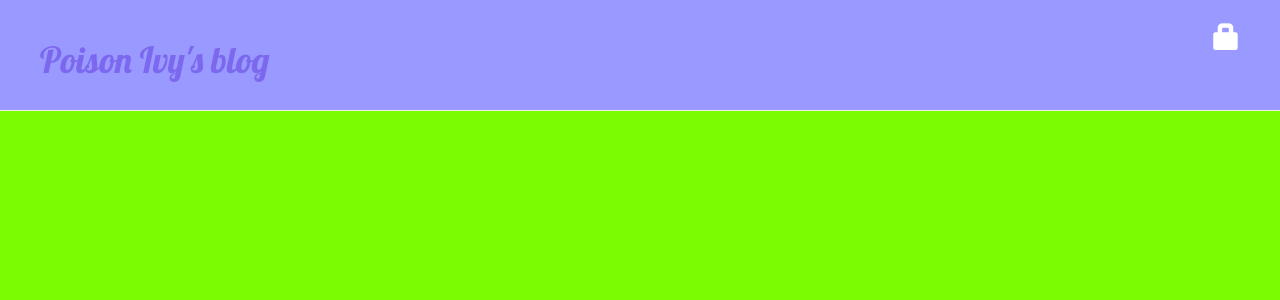
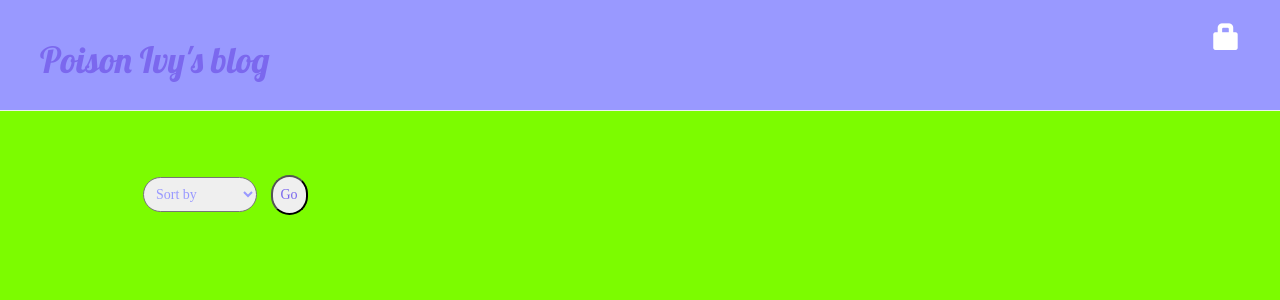
Before and after one commit to PoisonIvysaurBridge/my-first-blog, a Django app: page / in a window 1280 px wide. Shown: the top 300 px of the page. Run offline with Django 3.2, Linux system fonts and the light colour scheme; tables that the repository leaves empty hold one stand-in row (values such as "Sample post"); some libraries are stand-ins or nearby versions; some web fonts are replaced.

Commit message:
added sorting

```diff
--- a/blog/templates/blog/post_detail.html
+++ b/blog/templates/blog/post_detail.html
@@ -39,7 +39,7 @@
             -->
             </div>
             <strong>{{ comment.author }}</strong>
-            <p>{{ comment.text|linebreaks }}</p>
+            <p>{{ comment.text|linebreaks }}</p><hr>
         </div>
     {% empty %}
         <p style="color:white;">No comments here yet :(</p>
--- a/blog/templates/blog/post_list.html
+++ b/blog/templates/blog/post_list.html
@@ -1,8 +1,30 @@
 {% extends 'blog/base.html' %}
 
 {% block content %}
+
+    <form action="{% url 'post_sort' %}" method="POST">
+        {% csrf_token %}
+        <select name="sort" style="border-radius: 20px; padding: 8px; font-size: 16;">
+            <option value="default">Sort by</option>
+            <option value="author">Author</option>
+            <option value="title">Title</option>
+            <option value="new">Date: Newest</option>
+            <option value="old">Date: Oldest</option>
+        </select>
+        <input type="submit" value="Go" style="border-radius:20px; margin:0 10px;padding:8px;color:mediumslateblue;">
+    </form>
+<!-- SEARCH BAR
+	<form method="POST">
+        {% csrf_token %}
+        <input class="button" type="submit"  value="Search"
+            style="border-radius:20px; margin:0 10px;padding:8px;color:mediumslateblue;float:right;">
+        <input type="text" id="myInput" onkeyup="filter()" placeholder="Search posts..." size="20"
+            style="border-radius: 20px; padding: 8px; font-size: 16;float:right;">
+    </form>
+-->
+    <div id="allPosts">
     {% for post in posts %}
-        <div class="post">
+        <div class="post" id="{{post.pk}}">
             <p class="date">published: {{ post.published_date }}</p>
             <p class="date">posted by {{post.author}}</p>
             <h2><a href="{% url 'post_detail' pk=post.pk %}">{{ post.title }}</a></h2>
@@ -10,4 +32,32 @@
             <a href="{% url 'post_detail' pk=post.pk %}">Comments: {{ post.comments.count }}</a>
         </div>
     {% endfor %}
+    </div>
 {% endblock %}
+
+<script>
+
+function filter() {
+
+  // Declare variables
+  var input, filter, table, tr, td, i;
+  input = document.getElementById("myInput");
+  filter = input.value.toUpperCase();
+  table = document.getElementById("allPosts");
+  div = table.getElementsById("{{post.pk}}");
+
+  if ({{post.author}} == filter)
+  // Loop through all table rows, and hide those who don't match the search query
+  for (i = 0; i < div.length; i++) {
+    p = div[i].getElementsByTagName("p")[0];
+    if (p) {
+      if (p.innerHTML.toUpperCase().indexOf(filter) > -1) {
+        div[i].style.display = "";
+      } else {
+        div[i].style.display = "none";
+      }
+    }
+  }
+}
+
+</script>
--- a/blog/urls.py
+++ b/blog/urls.py
@@ -13,6 +13,8 @@ urlpatterns = [
     url(r'^post/(?P<pk>\d+)/comment/$', views.add_comment_to_post, name='add_comment_to_post'),
     url(r'^comment/(?P<pk>\d+)/approve/$', views.comment_approve, name='comment_approve'),
     url(r'^comment/(?P<pk>\d+)/remove/$', views.comment_remove, name='comment_remove'),
+    url(r'^post/sort/$', views.post_sort, name='post_sort'),
+   # url(r'^post/filter/$', views.post_filter, name='filter_post_list'),
 
     #url(r'^$', views.index, name='index'),
 ]
--- a/blog/views.py
+++ b/blog/views.py
@@ -12,6 +12,26 @@ def post_list(request):
     posts = Post.objects.filter(published_date__lte=timezone.now()).order_by('-published_date')
     return render(request, 'blog/post_list.html', {'posts': posts})
 
+def post_sort(request):
+    if request.method == "POST":
+        if request.POST['sort']=="author":
+            posts = Post.objects.filter(published_date__lte=timezone.now()).order_by('author')
+        elif request.POST['sort']=="title":
+            posts = Post.objects.filter(published_date__lte=timezone.now()).order_by('title')
+        elif request.POST['sort']=="new":
+            posts = Post.objects.filter(published_date__lte=timezone.now()).order_by('-published_date')
+        elif request.POST['sort']=="old":
+            posts = Post.objects.filter(published_date__lte=timezone.now()).order_by('published_date')
+        else:
+            posts = Post.objects.filter(published_date__lte=timezone.now()).order_by('-published_date')
+        return render(request, 'blog/post_list.html', {'posts': posts})
+    else:
+        return render(request, 'blog/post_list.html', {'posts': posts})
+'''
+def post_filter(request,input):
+    posts = Post.objects.filter(input=title).order_by('-published_date')
+    return render(request, 'blog/post_list.html', {'posts': posts})
+'''
 def post_detail(request, pk):
     post = get_object_or_404(Post, pk=pk)
     return render(request, 'blog/post_detail.html', {'post': post})
```
